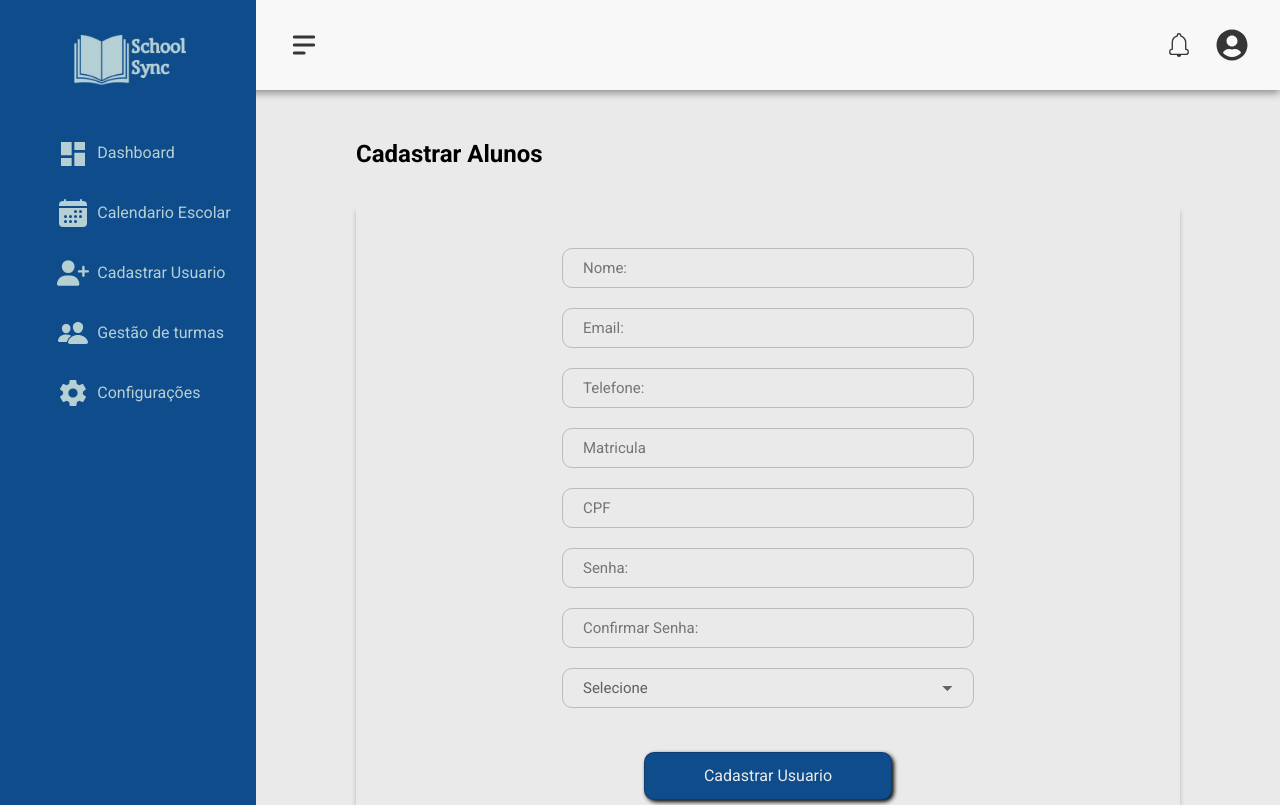
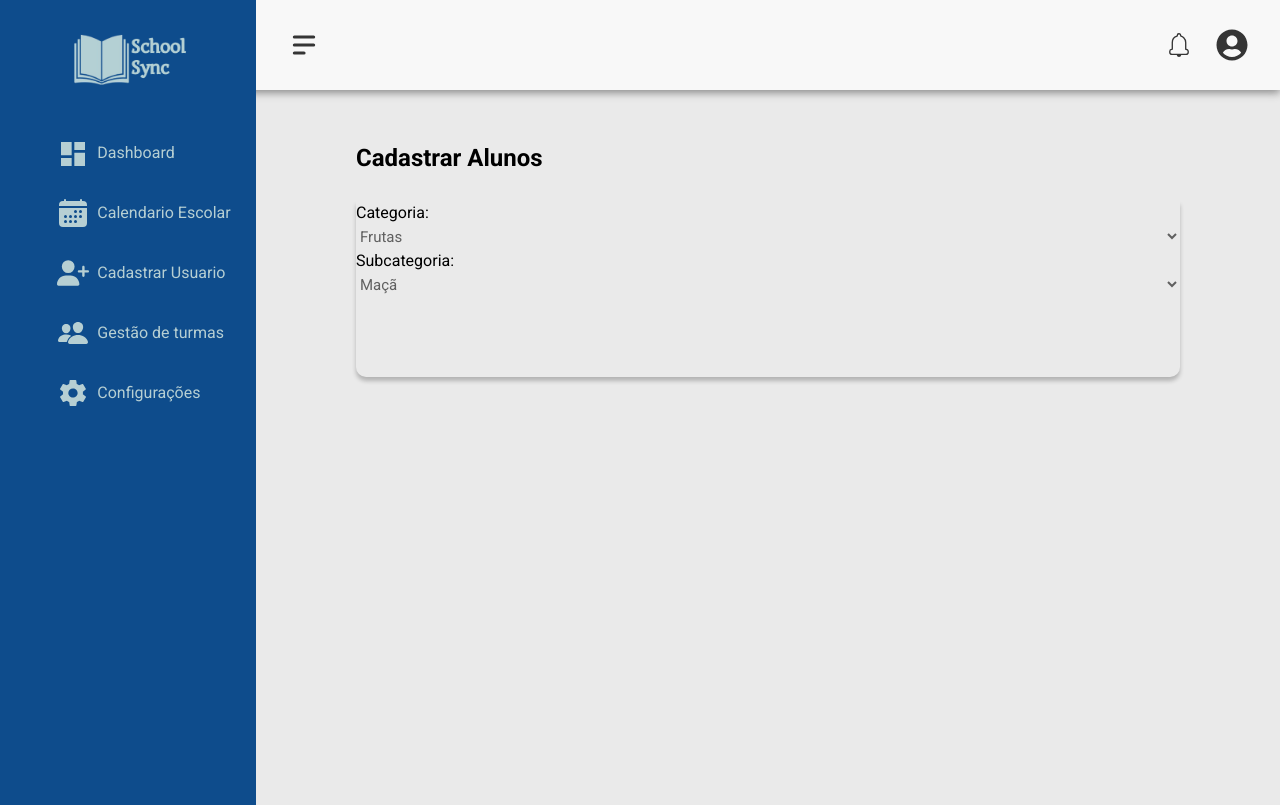
Before and after one commit to Alisonjs0/SchoolSync, a Next.js app: page /pages/cadastrarUsuario in a window 1280 px wide. Shown: the top 805 px of the page. Built offline with nearby package versions, Linux system fonts and the light colour scheme.

Commit message:
formulario de cadastro de usuario

```diff
--- a/app/pages/cadastrarUsuario/cadastrarUsuario.css
+++ b/app/pages/cadastrarUsuario/cadastrarUsuario.css
@@ -6,6 +6,17 @@
 .conteudo {
     height: fit-content;
     padding-bottom: 80px;
+}
+
+.conteudo h3 {
+    padding: 30px 0 20px 0;
+}
+
+.conteudo form {
+    display: flex;
+    flex-direction: column;
+    align-items: center;
+    gap: 20px;
 }
 
 #forms {
@@ -17,7 +28,7 @@
     padding-top: 5%;
 }
 
-#forms > *:not(a) {
+#forms > *:not(button) {
     width: 50%;
     height: 40px;
     background: transparent;
@@ -41,12 +52,9 @@
 }
 
 /* Ajuste do select para ocupar 100% do contêiner */
-.select-container select {
+select {
     width: 100%;
     height: 100%;
-    appearance: none;
-    -webkit-appearance: none;
-    -moz-appearance: none;
     border: none;              /* Remove a borda para evitar duplicação */
     background: transparent;
     box-sizing: border-box;
@@ -55,45 +63,18 @@
     color: #4f4f4fe3;
 }
 
-.select-container option {
-    border: none;  /* Mantém sem borda ao focar */
-    outline: none; /* Garante que não aparece contorno ao focar */
-    background: var(--background);
+
+
+.button {
+    background: #0E4C8C;
+    color: #fff;
+    box-shadow: 2px 2px 4px black;
+    width: 50%;
+    height: 40px;
+    border-radius: 5px;
+    border: 1px solid black;
 }
 
-/* Seta customizada */
-.select-container::after {
-    content: '⏷';
-    position: absolute;
-    right: 20px;               /* Espaço da seta até a borda */
-    top: 50%;
-    transform: translateY(-50%);
-    pointer-events: none;
-    font-size: 14px;
-    color: #4f4f4fe3;
-}
-
-
-.conteudo a {
-    width: 30%;
-    height: 48px;
-    background: #0E4C8C;
-    border-radius: 10px;
-    border: 1px solid rgba(0, 0, 0, 0.199);
-    margin-top: 1.5rem;
-    box-shadow: 2px 2px 4px black;
-}
-
-.conteudo a button {
-    width: 100%;
-    height: 100%;
-    background: transparent;
-    border: none;
-    font-size: 16px;
-    color: #EAEAEA;
-    cursor: pointer;
-
-}
 
 /* Remove as setas do input para navegadores Webkit (Chrome, Safari, Opera) */
 input[type="number"]::-webkit-inner-spin-button,
--- a/app/pages/cadastrarUsuario/components/formAluno.js
+++ b/app/pages/cadastrarUsuario/components/formAluno.js
@@ -1,6 +1,4 @@
 import { useState } from "react";
-
-import style from "./styles/cadastrarAlunos.module.css"
 
 const FormAluno = () => {
   const [turma, setTurma] = useState();
@@ -16,12 +14,6 @@ const FormAluno = () => {
     resize: "none",
     outline: "none"
   }
-
-  const button = {
-    background: "#0E4C8C",
-    color: "#fff"
-  }
-
 
   const Cadastrar = (e) => {
     e.preventDefault()
@@ -79,7 +71,7 @@ const FormAluno = () => {
           style={textArea}
           onChange={(e) => setObs(e.target.value)}
         ></textarea>
-        <button onClick={Cadastrar} style={button}>Cadastrar Aluno</button>
+        <button className="button" onClick={Cadastrar}>Cadastrar Aluno</button>
       </form>
     </div>
   );
--- a/app/pages/cadastrarUsuario/components/formGeral.js
+++ b/app/pages/cadastrarUsuario/components/formGeral.js
@@ -73,17 +73,15 @@ const FormGeral = () => {
           onChange={(e) => setConfirmSenha(e.target.value)}
         />
         {/* Select dentro de um contêiner para personalização da seta */}
-        <div className="select-container">
+
         <select name="" id="">
           <option value="selecione">Selecione</option>
           <option value="professor">Professor</option>
           <option value="aluno">Aluno</option>
-            <option value="ADM">ADM</option>
+          <option value="admin">ADM</option>
         </select>
-        </div>
-        <a href="">
+
         <button className="button">Cadastrar Usuario</button>
-        </a>
       </form>
     </div>
   );
--- /dev/null
+++ b/app/pages/cadastrarUsuario/components/formProfessor.js
@@ -0,0 +1,39 @@
+import { useState } from 'react';
+
+function Formulario() {
+  // Estado para controlar a categoria selecionada
+  const [categoria, setCategoria] = useState('frutas');
+
+  // Objeto com as opções de subcategorias para cada categoria
+  const opcoesSubcategorias = {
+    frutas: ['Maçã', 'Banana', 'Laranja'],
+    vegetais: ['Cenoura', 'Brócolis', 'Espinafre']
+  };
+
+  // Função para atualizar a categoria e subcategorias
+  const handleCategoriaChange = (event) => {
+    setCategoria(event.target.value);
+  };
+
+  return (
+    <div>
+      <label htmlFor="categoria">Categoria:</label>
+      <select id="categoria" value={categoria} onChange={handleCategoriaChange}>
+        <option value="frutas">Frutas</option>
+        <option value="vegetais">Vegetais</option>
+      </select>
+
+      <label htmlFor="subcategoria">Subcategoria:</label>
+      <select id="subcategoria">
+        {/* Renderiza as subcategorias com base na categoria selecionada */}
+        {opcoesSubcategorias[categoria].map((subcategoria) => (
+          <option key={subcategoria} value={subcategoria.toLowerCase()}>
+            {subcategoria}
+          </option>
+        ))}
+      </select>
+    </div>
+  );
+}
+
+export default Formulario;
--- a/app/pages/cadastrarUsuario/page.jsx
+++ b/app/pages/cadastrarUsuario/page.jsx
@@ -4,8 +4,10 @@
 import EsqueletoPrincipal from "../esqueletoPrincipal/page.jsx";
 import FormGeral from './components/formGeral.js'
 import FormAluno from './components/formAluno.js'
+import FormProfessor from './components/formProfessor.js'
 import "./cadastrarUsuario.css";
 import { useState } from "react";
+
 
 const CadastrarUsuario = () => {
   return (
@@ -14,7 +16,7 @@ const CadastrarUsuario = () => {
         <div className="conteiner conteudoMenus">
           <h3>Cadastrar Alunos</h3>
           <div className="conteudo">
-            <FormGeral></FormGeral>
+            <FormProfessor></FormProfessor>
           </div>
         </div>
       </EsqueletoPrincipal>
```
Lines whose indentation alone changed are shown as unchanged.
